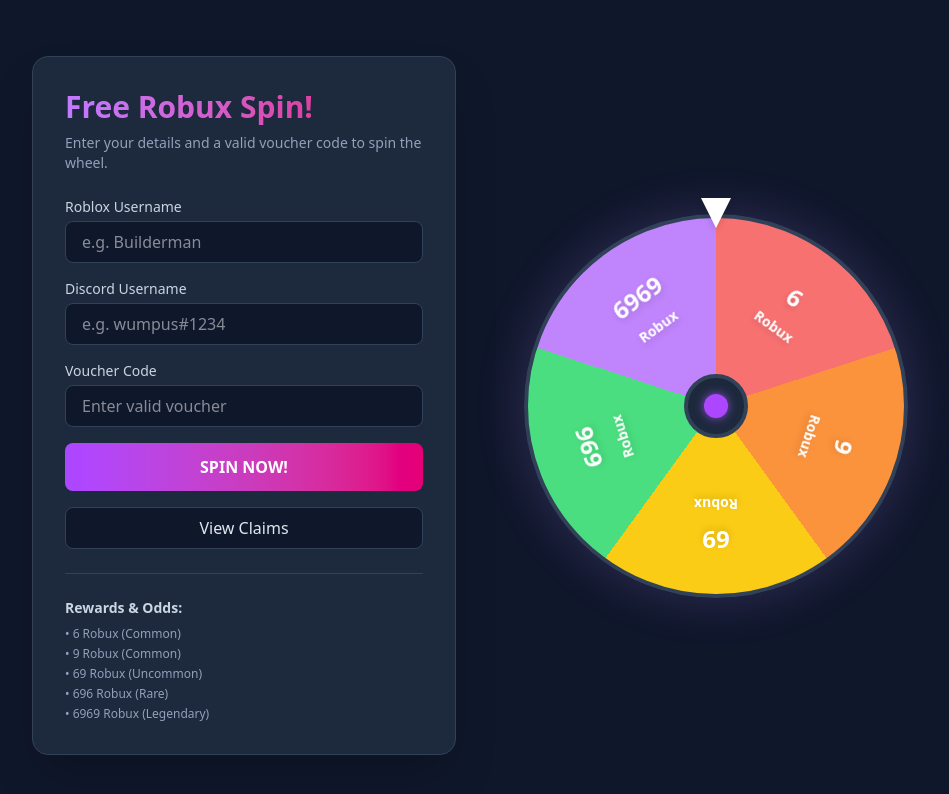
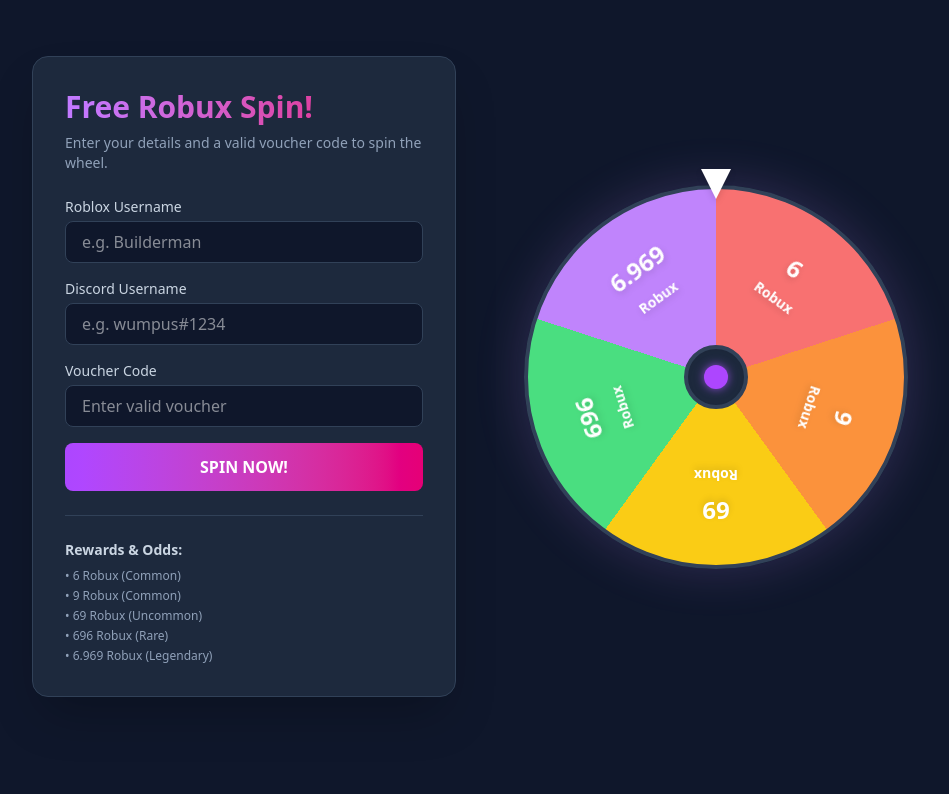
Before and after one commit to alamsyahh15/robux-spinner, a React (Vite) app: page / in a window 1280 px wide. Shown: the top 794 px of the page, without its empty margins (160-1109 px from the left). Built offline with nearby package versions, Linux system fonts and the light colour scheme.

Commit message:
fix data

```diff
--- a/server.ts
+++ b/server.ts
@@ -21,7 +21,7 @@
   { amount: 9, weight: 1000000, color: '#fb923c' }, // orange-400
   { amount: 69, weight: 100000, color: '#facc15' }, // yellow-400
   { amount: 696, weight: 10000, color: '#4ade80' }, // green-400
-  { amount: 6969, weight: 1, color: '#c084fc' }, // purple-400
+  { amount: 6.969, weight: 1, color: '#c084fc' }, // purple-400
 ];
 
 const TOTAL_WEIGHT = REWARDS.reduce((sum, r) => sum + r.weight, 0);
--- a/src/App.tsx
+++ b/src/App.tsx
@@ -8,7 +8,7 @@
   { amount: 9, color: '#fb923c' },
   { amount: 69, color: '#facc15' },
   { amount: 696, color: '#4ade80' },
-  { amount: 6969, color: '#c084fc' },
+  { amount: 6.969, color: '#c084fc' },
 ];
 
 type ClaimRecord = {
@@ -306,15 +306,6 @@
             </button>
           </form>
 
-          <div className="mt-4">
-            <button
-              type="button"
-              onClick={() => navigate('/claims')}
-              className="w-full px-4 py-2 rounded-lg bg-slate-900 border border-slate-700 text-slate-200 hover:bg-slate-950"
-            >
-              View Claims
-            </button>
-          </div>
 
           <div className="mt-6 pt-6 border-t border-slate-700">
             <h3 className="text-sm font-semibold text-slate-300 mb-2">Rewards & Odds:</h3>
@@ -323,7 +314,7 @@
               <li>• 9 Robux (Common)</li>
               <li>• 69 Robux (Uncommon)</li>
               <li>• 696 Robux (Rare)</li>
-              <li>• 6969 Robux (Legendary)</li>
+              <li>• 6.969 Robux (Legendary)</li>
             </ul>
           </div>
         </div>
```
Also changed, not shown: 1 other file (tests, documents, lock files or other folders).
